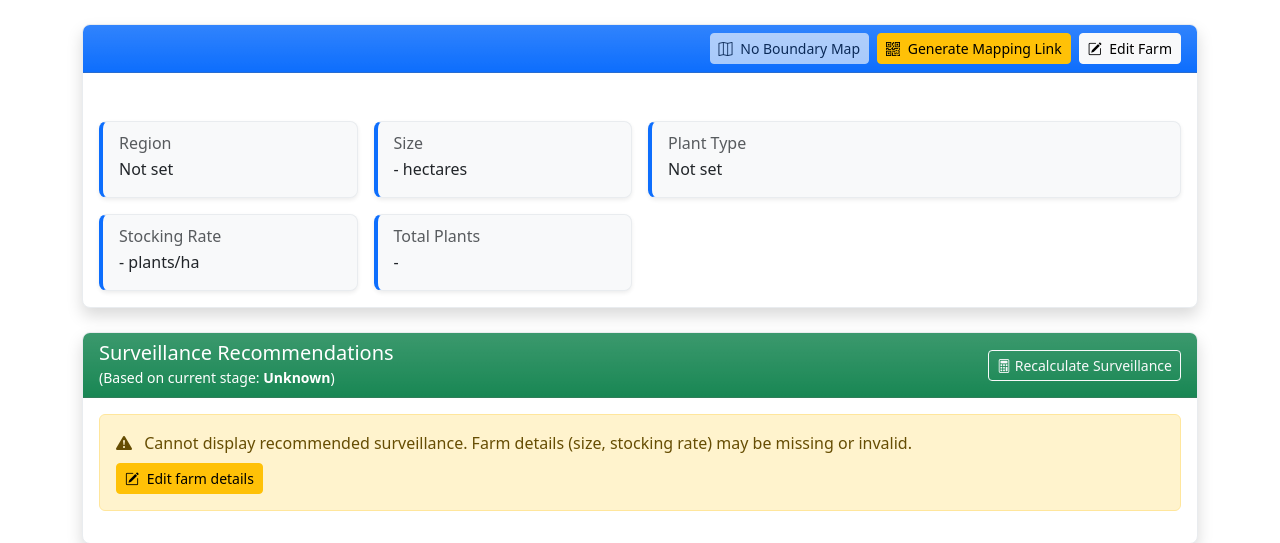
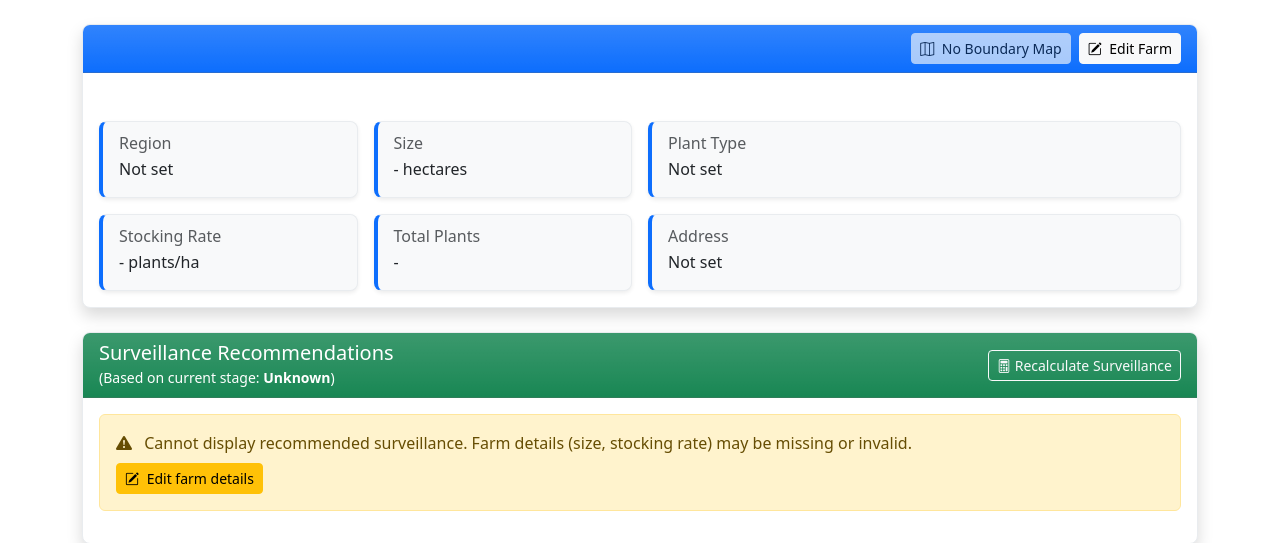
Before and after one commit to arpandrv/asgnffsn, a Django app: template core/templates/core/farm_detail.html in a window 1280 px wide. Shown: the part 56-599 px from the top of the page. Run offline with Django 3.2, Linux system fonts and the light colour scheme; the template is opened without the code that fills it, so the values that code supplies are empty.

Commit message:
Update 2 farm_detail.html

```diff
--- a/core/templates/core/farm_detail.html
+++ b/core/templates/core/farm_detail.html
@@ -38,12 +38,13 @@
     .mobile-sticky-actions {
       position: sticky;
       bottom: 0;
-      background-color: rgba(255, 255, 255, 0.9);
+      background-color: rgba(255, 255, 255, 0.95);
       backdrop-filter: blur(10px);
       padding: 0.75rem;
       margin: 0 -1rem -1rem -1rem;
       border-top: 1px solid rgba(0, 0, 0, 0.1);
       z-index: 1000;
+      box-shadow: 0 -2px 5px rgba(0, 0, 0, 0.05);
     }
 
     /* Improved buttons for mobile */
@@ -67,15 +68,9 @@
         <div class="d-none d-md-flex">
             <!-- Toggle Boundary Map Button -->
             <button type="button" class="btn btn-light btn-sm me-2" id="toggleMapBtn" {% if not farm_boundary_json %}disabled{% endif %}>
-                <i class="bi bi-map me-1"></i> {% if farm_boundary_json %}Show/Hide{% else %}No{% endif %} Boundary Map
+                <i class="bi bi-map me-1"></i>
+                {% if farm_boundary_json %}Toggle Map{% else %}No Boundary Map{% endif %}
             </button>
-
-            <!-- Generate Mapping Link Button -->
-            {% if not farm.boundary %}
-            <a href="{% url 'core:generate_mapping_link' farm_id=farm.id %}" class="btn btn-warning btn-sm me-2">
-                <i class="bi bi-qr-code me-1"></i> Generate Mapping Link
-            </a>
-            {% endif %}
 
             <a href="{% url 'core:edit_farm' farm.id %}" class="btn btn-light btn-sm">
                 <i class="bi bi-pencil-square me-1"></i> Edit Farm
@@ -87,12 +82,6 @@
             <button type="button" class="btn btn-light btn-sm flex-grow-1" id="mobileToggleMapBtn" {% if not farm_boundary_json %}disabled{% endif %}>
                 <i class="bi bi-map me-1"></i> Map
             </button>
-
-            {% if not farm.boundary %}
-            <a href="{% url 'core:generate_mapping_link' farm_id=farm.id %}" class="btn btn-warning btn-sm flex-grow-1">
-                <i class="bi bi-qr-code me-1"></i> Mapping Link
-            </a>
-            {% endif %}
 
             <a href="{% url 'core:edit_farm' farm.id %}" class="btn btn-light btn-sm flex-grow-1">
                 <i class="bi bi-pencil-square me-1"></i> Edit
@@ -175,9 +164,23 @@
                             </div>
                         </div>
                     </div>
+
+                    <div class="col-12">
+                        <div class="card h-100 farm-stat-card">
+                            <div class="card-body p-3">
+                                <h6 class="card-subtitle mb-1 text-muted">Address</h6>
+                                <p class="card-text mb-0 fw-medium">
+                                    {{ farm.formatted_address|default:"Not set" }}
+                                </p>
                             </div>
                         </div>
                     </div>
+                </div>
+            </div>
+        </div>
+
+        {# TODO: Display recent sessions or in-progress session info here if needed #}
+        {# completed_sessions and latest_in_progress are available in context #}
     </div>
 </div>
 
@@ -264,6 +267,8 @@
                                 {{ pest.name }}
                                 <span class="badge bg-danger rounded-pill">Check</span>
                             </li>
+                        {% empty %}
+                            <li class="list-group-item text-muted small">No specific priority pests for this stage/plant type.</li>
                         {% endfor %}
                     </ul>
 
@@ -432,10 +437,18 @@
 
 <!-- Mobile Sticky Action Bar -->
 <div class="d-block d-md-none mobile-sticky-actions">
-    <a href="{% url 'core:start_survey_session' farm.id %}" class="btn btn-primary w-100">
-        <i class="bi bi-play-circle me-1"></i> Start New Survey Session
+    <div class="d-flex gap-2">
+        <a href="{% url 'core:start_survey_session' farm.id %}" class="btn btn-primary flex-grow-1">
+            <i class="bi bi-play-circle me-1"></i> Start Survey
+        </a>
+        <a href="{% url 'core:survey_session_list' farm.id %}" class="btn btn-outline-secondary">
+            <i class="bi bi-list-ul"></i>
         </a>
     </div>
+</div>
+
+{# Safely pass JSON data to JavaScript #}
+{{ farm_boundary_json|json_script:"farm-boundary-data" }}
 
 {% endblock %}
 
@@ -446,20 +459,38 @@
 
 <script>
 document.addEventListener('DOMContentLoaded', function() {
-    const boundaryData = {{ farm_boundary_json|safe|default:"null" }};
+    // Safely parse boundary data
+    const boundaryDataElement = document.getElementById('farm-boundary-data');
+    const boundaryData = boundaryDataElement ? JSON.parse(boundaryDataElement.textContent) : null;
+
     const mapContainer = document.getElementById('mapContainer');
     const toggleMapBtn = document.getElementById('toggleMapBtn');
     const mobileToggleMapBtn = document.getElementById('mobileToggleMapBtn');
     const recenterMapBtn = document.getElementById('recenterMapBtn');
     let map = null;
     let boundaryLayer = null;
+    let mapVisible = false;
+
+    // Helper function to update button text
+    function updateButtonText(isVisible) {
+        if (toggleMapBtn) {
+            toggleMapBtn.innerHTML = isVisible ?
+                '<i class="bi bi-map-fill me-1"></i> Hide Map' :
+                '<i class="bi bi-map me-1"></i> Show Map';
+        }
+        if (mobileToggleMapBtn) {
+            mobileToggleMapBtn.innerHTML = isVisible ?
+                '<i class="bi bi-map-fill me-1"></i> Hide' :
+                '<i class="bi bi-map me-1"></i> Map';
+        }
+    }
 
     // Helper function to toggle map
     function toggleMap() {
-        const isHidden = mapContainer.style.display === 'none';
-        mapContainer.style.display = isHidden ? 'block' : 'none';
+        mapVisible = !mapVisible;
+        mapContainer.style.display = mapVisible ? 'block' : 'none';
 
-        if (isHidden && !map) {
+        if (mapVisible && !map) {
             console.log("Initializing Leaflet map.");
             try {
                 map = L.map('map').setView([-12.46, 130.84], 10);
@@ -488,23 +519,11 @@ document.addEventListener('DOMContentLoaded', function() {
                     map.setMinZoom(map.getBoundsZoom(paddedBounds));
                     console.log("Map bounds restricted, minZoom set to padded bounds view.");
 
-                    // Show and Enable Recenter Button
+                    // Show Recenter Button
                     recenterMapBtn.style.display = 'block';
-                    recenterMapBtn.addEventListener('click', function() {
-                        console.log("Recenter button clicked.");
-                        if (map && boundaryLayer && boundaryLayer.getBounds().isValid()) {
-                            map.fitBounds(boundaryLayer.getBounds().pad(0.1));
-                        }
-                    });
-
                 } else {
                     console.warn("Boundary layer bounds are not valid, cannot fit map or set maxBounds.");
                     recenterMapBtn.style.display = 'none';
-                }
-
-                toggleMapBtn.innerHTML = '<i class="bi bi-map-fill me-1"></i> Hide Boundary Map';
-                if (mobileToggleMapBtn) {
-                    mobileToggleMapBtn.innerHTML = '<i class="bi bi-map-fill me-1"></i> Hide Map';
                 }
 
             } catch (e) {
@@ -512,23 +531,28 @@ document.addEventListener('DOMContentLoaded', function() {
                 mapContainer.innerHTML = '<div class="alert alert-danger">Could not load map boundary.</div>';
                 recenterMapBtn.style.display = 'none';
             }
-        } else if (isHidden && map) {
+        } else if (mapVisible && map) {
+            // Map already initialized, just refresh size
+            setTimeout(() => {
                 map.invalidateSize();
                 if (boundaryLayer && boundaryLayer.getBounds().isValid()){
                     map.fitBounds(boundaryLayer.getBounds().pad(0.1));
                 }
-            toggleMapBtn.innerHTML = '<i class="bi bi-map-fill me-1"></i> Hide Boundary Map';
-            if (mobileToggleMapBtn) {
-                mobileToggleMapBtn.innerHTML = '<i class="bi bi-map-fill me-1"></i> Hide Map';
+            }, 100);
         }
-            recenterMapBtn.style.display = 'block';
-        } else {
-            toggleMapBtn.innerHTML = '<i class="bi bi-map me-1"></i> Show Boundary Map';
-            if (mobileToggleMapBtn) {
-                mobileToggleMapBtn.innerHTML = '<i class="bi bi-map me-1"></i> Show Map';
+
+        updateButtonText(mapVisible);
+        recenterMapBtn.style.display = mapVisible ? 'block' : 'none';
     }
-            recenterMapBtn.style.display = 'none';
+
+    // Recenter button handler
+    if (recenterMapBtn) {
+        recenterMapBtn.addEventListener('click', function() {
+            console.log("Recenter button clicked.");
+            if (map && boundaryLayer && boundaryLayer.getBounds().isValid()) {
+                map.fitBounds(boundaryLayer.getBounds().pad(0.1));
             }
+        });
     }
 
     // Setup event listeners
@@ -542,14 +566,20 @@ document.addEventListener('DOMContentLoaded', function() {
         }
     } else {
         console.log("No boundary data found or map buttons missing.");
-        if (toggleMapBtn) toggleMapBtn.disabled = true;
-        if (mobileToggleMapBtn) mobileToggleMapBtn.disabled = true;
+        if (toggleMapBtn) {
+            toggleMapBtn.disabled = true;
+            toggleMapBtn.innerHTML = '<i class="bi bi-map me-1"></i> No Boundary Map';
+        }
+        if (mobileToggleMapBtn) {
+            mobileToggleMapBtn.disabled = true;
+            mobileToggleMapBtn.innerHTML = '<i class="bi bi-map me-1"></i> No Map';
+        }
     }
 
     // Handle orientation change on mobile
     window.addEventListener('orientationchange', function() {
         setTimeout(function() {
-            if (map) {
+            if (map && mapVisible) {
                 map.invalidateSize();
                 if (boundaryLayer && boundaryLayer.getBounds().isValid()){
                     map.fitBounds(boundaryLayer.getBounds().pad(0.1));
```
Lines whose indentation alone changed are shown as unchanged.
